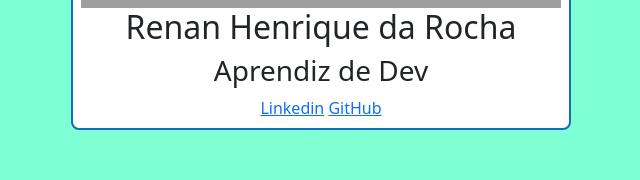
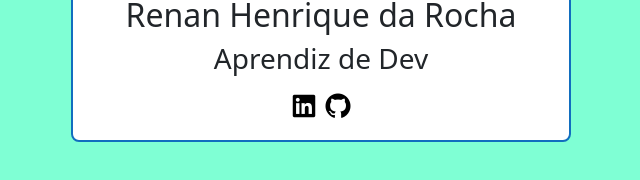
Before and after one commit to EducAgro/Card_Renan, a plain HTML site: page index.html in a window 1280 px wide. Shown: the part 411-591 px from the top of the page, without its empty margins (319-959 px from the left). Drawn offline with nearby package versions, Linux system fonts and the light colour scheme; grey boxes are pictures that could not be loaded.

Commit message:
icones dos links

```diff
--- a/index.html
+++ b/index.html
@@ -5,7 +5,8 @@
     <!-- Required meta tags -->
     <meta charset="utf-8">
     <meta name="viewport" content="width=device-width, initial-scale=1, shrink-to-fit=no">
-
+     <!-- icones do remixicon -->
+     <link href="https://cdn.jsdelivr.net/npm/remixicon@2.5.0/fonts/remixicon.css" rel="stylesheet">
     <!-- Bootstrap CSS v5.2.0-beta1 -->
     <link rel="stylesheet" href="https://cdn.jsdelivr.net/npm/bootstrap@5.2.0-beta1/dist/css/bootstrap.min.css"  integrity="sha384-0evHe/X+R7YkIZDRvuzKMRqM+OrBnVFBL6DOitfPri4tjfHxaWutUpFmBp4vmVor" crossorigin="anonymous">
     <link rel="stylesheet" href="style.css">
@@ -22,8 +23,8 @@
             <h3 class="profession">Aprendiz de Dev</h3>
 
             <div>
-                <a href="https://www.linkedin.com/in/renan-henrique-da-rocha-724a087a/">Linkedin</a>
-                <a href="https://github.com/EducAgro">GitHub</a>
+                <a href="https://www.linkedin.com/in/renan-henrique-da-rocha-724a087a/" target="_blank" ><i class="ri-linkedin-box-fill"></i></a>
+                <a href="https://github.com/EducAgro" target="_blank"><i class="ri-github-fill"></i></a>
             </div>
         </div>
     </main>
--- a/style.css
+++ b/style.css
@@ -19,3 +19,12 @@ img {
   transform: translateY(-50%);
   border: 8px solid white;
 }
+a{
+    text-decoration: none;
+    font-size: 30px;
+    color:black
+}
+
+a:hover{
+    color:aquamarine
+}
```
